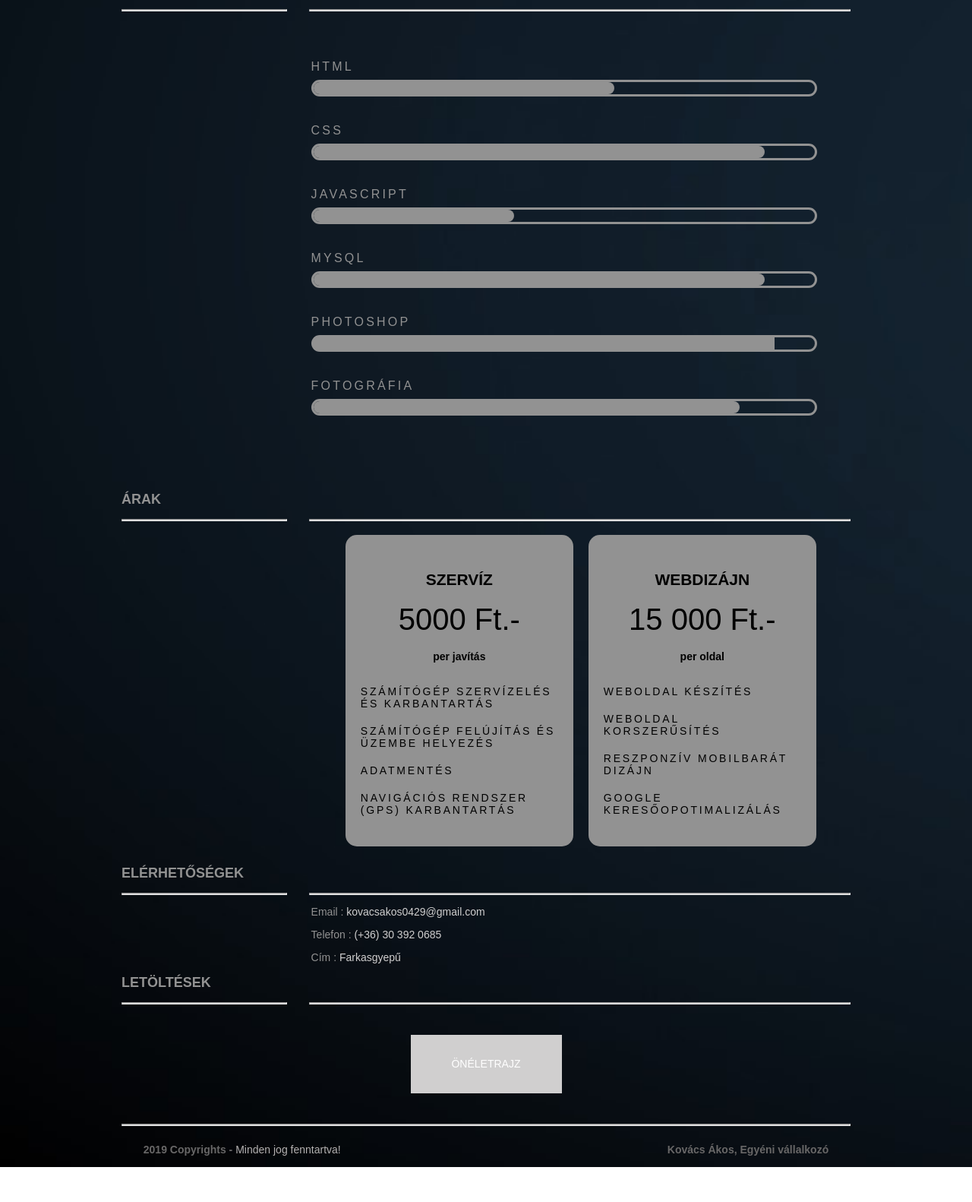
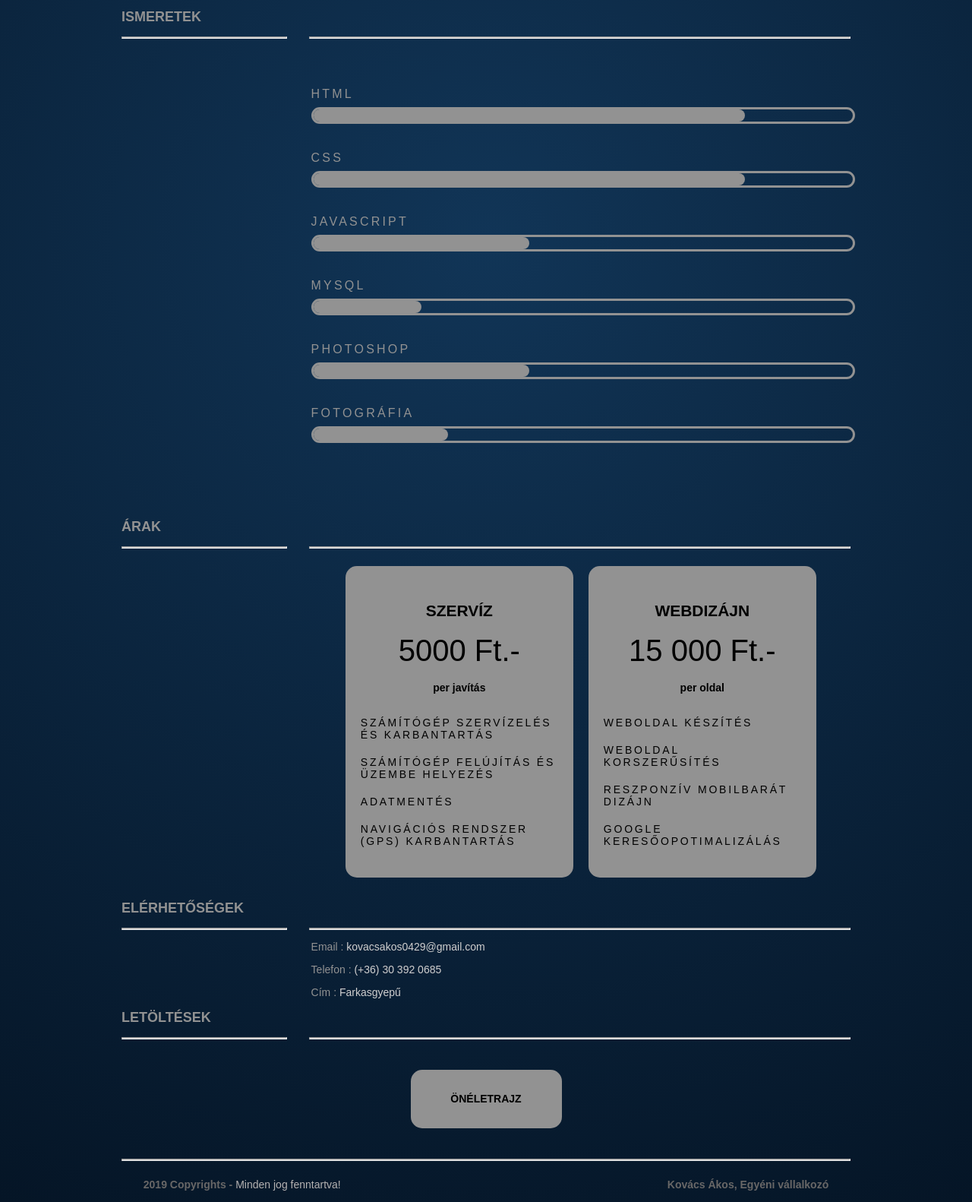
Before and after one commit to kovacsakos0429/Sajat-weboldal, a plain HTML site: page index.html in a window 1280 px wide. Shown: the part 948-2530 px from the top of the page at 76% size. Before the commit the page ends 2484 px from the top, so only its background shows below. Drawn offline with nearby package versions, Linux system fonts and the light colour scheme.

Commit message:
20190506

```diff
--- a/index.html
+++ b/index.html
@@ -46,7 +46,7 @@
       <a href="https://github.com/kovacsakos0429" target="new"><img src="images/github.png" title="GitHub" width="75" alt="sample" ></a> </div>
     <div class="socialNetworkNav">
       <!-- Add a Anchor tag with nested img tag here -->
-      <a href="https://www.facebook.com/kovacsakos0429" target="new"><img src="images/facebook.png" title="Facebook" width="72" alt="sample"></a> </div>
+      <a href="https://www.facebook.com/kovacsakos.itservices/" target="new"><img src="images/facebook.png" title="Facebook" width="72" alt="sample"></a> </div>
     <div class="socialNetworkNav">
       <!-- Add a Anchor tag with nested img tag here -->
       <a href="https://www.instagram.com/kovacs.akos/" target="new"><img src="images/instagram.png" title="Instagram" width="72" alt="sample"></a> </div>
@@ -65,6 +65,7 @@
       <h2 class="sectionContentTitle">Számítógép szervízelés és karbantartás</h2>
       <h2 class="sectionContentTitle">Számítógép üzembe helyezés</h2>
       <h2 class="sectionContentTitle">Statikus weblapok tervezése (webdizájn)</h2>
+      <h2 class="sectionContentTitle">Navigációs rendszer (GPS) karbantartás</h2>
       <h2 class="sectionContentTitle">Szoftver szaktanácsadás</h2>
       <h2 class="sectionContentTitle">Hardver szaktanácsadás</h2>
 
@@ -135,7 +136,7 @@
     <hr class="sectionTitleRule">
     <hr class="sectionTitleRule2">
     <div class="section1Content">
-      <div class="pricing-table">
+    <div class="pricing-table">
     <div class="col">
 
       <div class="table">
@@ -199,7 +200,7 @@
     <!-- Replicate the above Div block to add more title and company details -->
   </section>
   <aside class="externalResourcesNav">
-	  <div class="externalResources"> <a href="#" title="Download CV Link">ÖNÉLETRAJZ</a> </div>
+	  <div class="externalResources"> <a href="#" title="Önéletrajz letöltése">ÖNÉLETRAJZ</a> </div>
   </aside>
 </section>
 <footer>
--- a/style.css
+++ b/style.css
@@ -8,7 +8,8 @@ body {
 	max-width: 960px;
 	padding-left: 2.275%;
 	padding-right: 2.275%;
-	background-image: url(images/wallpaper.jpg);
+	background: rgb(17,53,87);
+	background: radial-gradient(circle, rgba(17,53,87,1) 0%, rgba(5,21,38,1) 100%);
 	background-repeat: no-repeat;
 	-webkit-background-size: cover;
   	-moz-background-size: cover;
@@ -131,26 +132,32 @@ header .socialNetworkNavBar .socialNetworkNav img:hover {
 	display: block;
 }
 .mainContent .externalResourcesNav .externalResources {
-	background-color: rgba(208,207,207,1.00);
+	background-color: rgba(146,146,146,1.00);
 	display: inline-block;
 	text-align: center;
 	margin-top: 0px;
 	padding-top: 3%;
 	cursor: pointer;
+	border-radius: 15px;
 }
+
 .mainContent .externalResourcesNav .externalResources:hover {
-	background-color: rgba(153,153,153,1.00);
+	box-shadow: 0px 0px 10px 3px #708090;
+	-webkit-transition: 0.3s;
+    transition: 0.3s;
+
 }
+
 .externalResourcesNav .externalResources a {
 	font-family: 'Montserrat', sans-serif;
-	color: rgba(255,255,255,1.00);
+	color: black;
 	font-size: 14px;
-	font-weight: 400;
+	font-weight: 600;
 	line-height: 18px;
 	text-decoration: none;
 }
+
 .stretch {
-
 	display: inline-block;
 	margin-left: 2%;
 	margin-right: 2%;
@@ -184,7 +191,7 @@ ul {
 
 .box {
   height: 1em;
-  width: 93%;
+  width: 100%;
   border: .2em solid rgba(146,146,146,1.00);
   display: inline-block;
   margin: .5em 0 2em;
@@ -197,7 +204,7 @@ ul {
 
 #one {
   height: 1em;
-  width: 60%;
+  width: 80%;
   background: rgba(146,146,146,1.00);
   display: block;
   border-radius: 15px;
@@ -205,7 +212,7 @@ ul {
 
 #two {
   height: 1em;
-  width: 90%;
+  width: 80%;
   background: rgba(146,146,146,1.00);
   display: block;
   border-radius: 15px;
@@ -221,7 +228,7 @@ ul {
 
 #four {
   height: 1em;
-  width: 90%;
+  width: 20%;
   background: rgba(146,146,146,1.00);
   display: block;
   border-radius: 15px;
@@ -229,14 +236,15 @@ ul {
 
 #five {
   height: 1em;
-  width: 92%;
+  width: 40%;
   background: rgba(146,146,146,1.00);
   display: block;
+  border-radius: 15px;
 }
 
 #six {
   height: 1em;
-  width: 85%;
+  width: 25%;
   background: rgba(146,146,146,1.00);
   display: block;
   border-radius: 15px;
@@ -256,7 +264,7 @@ ul {
 
 .pricing-table{
   max-width: 100%;
-  margin: auto;
+  margin: 0px;
   display: flex;
   justify-content: center;
   text-align: center;
@@ -265,7 +273,7 @@ ul {
 
 .col{
   flex: 25%;
-  padding: 10px;
+  padding: 15px 10px;
   max-width: 320px;
   box-sizing: border-box;
   color: black;
@@ -294,11 +302,19 @@ ul {
 .price{
   font-size: 40px;
   margin-bottom: 20px;
+
 }
 .price h4{
   display: block;
   font-size: 14px;
   color: black;
+}
+
+.table:hover {
+	box-shadow: 0px 5px 10px 3px #708090;
+	-webkit-transition: 0.3s;
+    transition: 0.3s;
+
 }
 
 
@@ -308,11 +324,6 @@ ul {
   }
 }
 
-@media screen and (max-width:700px) {
-  .col{
-    flex: 100%;
-  }
-}
 
 
 /* Keyframe */
@@ -481,11 +492,9 @@ footer .footerNote span {
 		margin-bottom: 5%;
 	}
 	.mainContent .externalResourcesNav {
-		margin-left: 20%;
-		margin-top: 40px;
-		margin-bottom: 40px;
+		margin-bottom: 10%;
 		text-align: center;
-		padding-top: 0px;
+		padding-top: 5%;
 		clear: both;
 	}
 	.mainContent .externalResourcesNav .externalResources {
```
Also changed, not shown: images/wallpaper.jpg (deleted).
